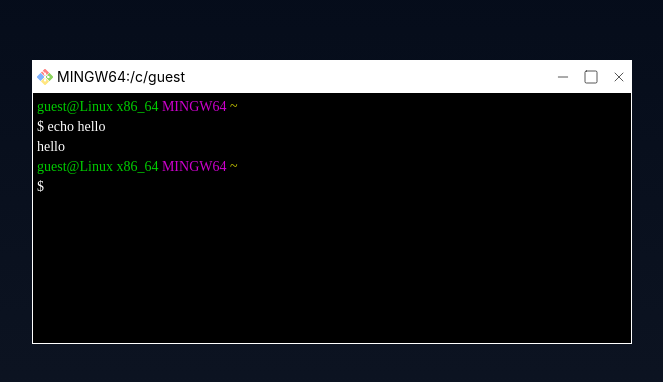
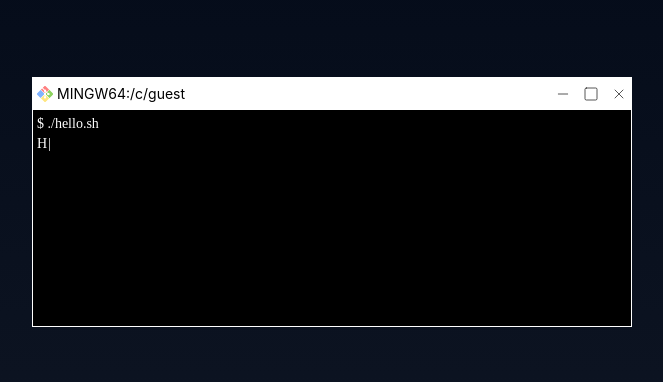
Before and after one commit to EvgenBabenko/git-bash, a React (Vite) app: page / in a window 1280 px wide. Shown: the part 198-580 px from the top of the page, without its empty margins (308-971 px from the left). Built offline with nearby package versions, Linux system fonts and the light colour scheme.

Commit message:
fix onInit

```diff
--- a/src/App.tsx
+++ b/src/App.tsx
@@ -3,73 +3,74 @@
 import { Terminal } from "./Terminal/Terminal";
 import { delay, emitter } from "cli/utils";
 import "./index.css";
-// import Typewriter from "typewriter-effect";
+import Typewriter from "typewriter-effect";
 import { fs } from "constants/fs";
 
 export const App = () => {
   return (
     <div className="content">
+      <div className="w-full max-w-[600px] mx-auto h-[250px]">
         <Terminal
           fs={fs}
           onInit={async () => {
-          await delay(5000);
+            // await delay(5000);
 
             // emitter.emit("CLI_INITIALIZATION", false);
             // emitter.emit("CLI_PROCESSING_STATUS", false);
 
-          // return (
-          //   <Typewriter
-          //     onInit={(typewriter) => {
-          //       typewriter
-          //         .pasteString("$ ", null)
-          //         .pauseFor(2500)
-          //         .typeString("./hello.sh<br>")
-          //         .pauseFor(700)
-          //         .typeString("Hello World")
-          //         // .pauseFor(1200)
-          //         // .deleteChars(6)
-          //         // .typeString(
-          //         //   "I'm frontend developer. Turning ideas into code and challenges into problems"
-          //         // )
-          //         // .pauseFor(1500)
-          //         // .deleteChars(8)
-          //         // .typeString("solutions.")
-          //         .callFunction((state) => {
-          //           state.elements.cursor.remove();
+            return (
+              <Typewriter
+                onInit={(typewriter) => {
+                  typewriter
+                    .pasteString("$ ", null)
+                    .pauseFor(2500)
+                    .typeString("./hello.sh<br>")
+                    .pauseFor(700)
+                    .typeString("Hello World")
+                    // .pauseFor(1200)
+                    // .deleteChars(6)
+                    // .typeString(
+                    //   "I'm frontend developer. Turning ideas into code and challenges into problems"
+                    // )
+                    // .pauseFor(1500)
+                    // .deleteChars(8)
+                    // .typeString("solutions.")
+                    .callFunction((state) => {
+                      state.elements.cursor.remove();
 
-          //           emitter.emit("CLI_PROCESSING_STATUS", false);
+                      emitter.emit("CLI_ON_ADD_ITEM", {
+                        id: Date.now().toString(),
+                        input: "./hello.sh",
+                        output:
+                          "Hello I'm frontend developer. Turning ideas into code and challenges into solutions.",
+                        path: "/",
+                      });
 
-          //           emitter.emit("CLI_ON_ADD_ITEM", {
-          //             id: Date.now().toString(),
-          //             input: "./hello.sh",
-          //             output:
-          //               "Hello I'm frontend developer. Turning ideas into code and challenges into solutions.",
-          //             path: "/",
-          //           });
+                      emitter.emit("CLI_PROCESSING_STATUS", false);
+                      emitter.emit("CLI_INITIALIZATION", false);
 
-          //           emitter.emit("CLI_INITIALIZATION", false);
+                      // setInitialization(false);
+                    })
+                    .start();
+                }}
+              />
+            );
 
-          //           // setInitialization(false);
-          //         })
-          //         .start();
-          //     }}
-          //   />
-          // );
-
-          Promise.resolve()
-            .then(() => {
-              emitter.emit("CLI_ON_ADD_ITEM", {
-                id: "1",
-                input: "echo hello",
-                output: "hello",
-                path: "",
-              });
-            })
-            .then(() => {
-              emitter.emit("CLI_PROCESSING_STATUS", false);
-            });
+            // Promise.resolve()
+            //   .then(() => {
+            //     emitter.emit("CLI_ON_ADD_ITEM", {
+            //       id: "1",
+            //       input: "echo hello",
+            //       output: "hello",
+            //       path: "",
+            //     });
+            //   })
+            //   .then(() => {
+            //     emitter.emit("CLI_PROCESSING_STATUS", false);
+            //   });
           }}
         />
       </div>
+    </div>
   );
 };
--- a/src/Terminal/Shell/Shell.tsx
+++ b/src/Terminal/Shell/Shell.tsx
@@ -12,7 +12,7 @@
   const pathHeader = `MINGW64:/c/${userName}${path ? `/${path}` : ""}`;
 
   return (
-    <div className="text-left border border-white bg-black mx-auto text-sm w-full max-w-[600px]">
+    <div className="text-left border border-white bg-black mx-auto text-sm w-full h-full">
       <div className="bg-white p-[6px_4px] flex items-center justify-between text-black">
         <div className="flex items-center justify-center gap-x-1">
           <img src={logo} width="16" height="16" />
@@ -25,7 +25,7 @@
         </div>
       </div>
       <div
-        className="overflow-y-auto h-[250px] p-1 text-sm font-[Roboto_Mono]"
+        className="overflow-y-auto h-full p-1 text-sm font-[Roboto_Mono]"
         ref={terminalRef}
       >
         {children}
--- a/src/Terminal/Terminal.tsx
+++ b/src/Terminal/Terminal.tsx
@@ -57,6 +57,9 @@
     emitter.on("CLI_PROCESSING_STATUS", (status) => {
       setProcessing(status);
     });
+    emitter.on("CLI_INITIALIZATION", (status) => {
+      setInitialization(status);
+    });
     emitter.on("CLI_ON_UPDATE_ITEM", (command) => {
       setItems((prev) =>
         prev.map((item) => (item.id === command.id ? command : item))
@@ -76,8 +79,6 @@
           if (React.isValidElement(res)) {
             setInitComponent(res);
           }
-
-          setInitialization(false);
         })
         .catch((err) => console.error(err));
     } else {
@@ -93,6 +94,7 @@
       emitter.off("CLI_PATH");
       emitter.off("CLI_CLEAR");
       emitter.off("CLI_PROCESSING_STATUS");
+      emitter.off("CLI_INITIALIZATION");
       emitter.off("CLI_ON_UPDATE_ITEM");
       emitter.off("CLI_ON_ADD_ITEM");
     };
--- a/src/cli/utils.ts
+++ b/src/cli/utils.ts
@@ -10,6 +10,7 @@
 }
 
 type Events = {
+  CLI_INITIALIZATION: boolean;
   CLI_PROCESSING_STATUS: boolean;
   CLI_CLEAR: void;
   CLI_PATH: string;
```
Lines whose indentation alone changed are shown as unchanged.
